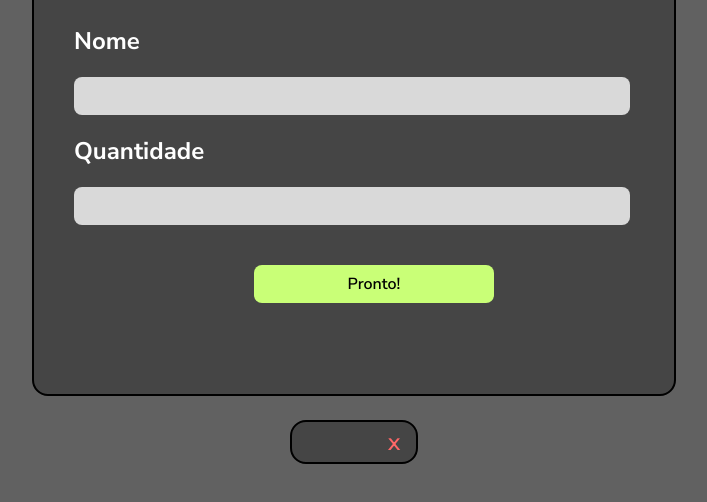
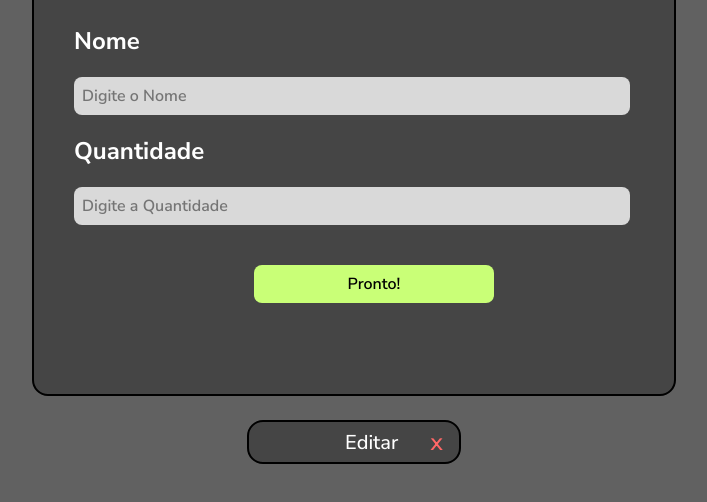
Before and after one commit to americanlucas/TO-DO-LIST, a plain HTML site: page index.html in a window 1280 px wide. Both pictures are taken after a click on the button "Pronto!". Shown: the part 212-714 px from the top of the page, without its empty margins (286-993 px from the left). Drawn offline with Linux system fonts and the light colour scheme.

Commit message:
Add update name and quantity

```diff
--- a/CSS/style.css
+++ b/CSS/style.css
@@ -116,7 +116,7 @@ main {
     background-color: #454545;
     display: flex;
     flex-direction: row;
-    height: auto;
+    height: fit-content;
     width: auto;
     color: white;
     font-family: var(--font-family);
@@ -139,6 +139,19 @@ main {
     font-weight: 500;
 }
 
+.editar-nome {
+    display: flex;
+    align-items: center;
+    justify-content: center;
+    padding-right: 32px;
+    cursor: pointer;
+}
+
+.editar-nome:hover {
+    color: rgb(255, 255, 110);
+    transition: 0.3s;
+}
+
 .btnRemove {
     display: flex;
     align-items: center;
--- a/JS/index.js
+++ b/JS/index.js
@@ -22,10 +22,25 @@ function mostrarInput() {
     btnRemove.classList.add('btnRemove')
     btnRemove.onclick = () => item.remove()
 
+    const editar = document.createElement('a')
+    editar.innerHTML = 'Editar'
+    editar.classList.add('editar-nome')
+    editar.onclick = () => {
+        const pergunta = prompt('<1> Nome; <2> Quantidade')
+        if (parseInt(pergunta) == 1) {
+            const texto = prompt('Digite o Nome:')
+            nome.innerHTML = `${texto}`
+        } else if (parseInt(pergunta) == 2) {
+            const texto = prompt('Digite a Quantidade:')
+            qtd.innerHTML = `${texto}`
+        } else {
+            alert('Opção inválida!')
+        }
+    }
+
     item.appendChild(qtd)
     item.appendChild(nome)
-
-
+    item.appendChild(editar)
     item.appendChild(btnRemove)
 
     div.appendChild(item)
--- a/index.html
+++ b/index.html
@@ -14,11 +14,11 @@
             <div class="inputs">
                 <div class="objeto-input">
                     <h2>Nome</h2>
-                    <input type="text" name="txtName" id="objeto-nome" style="font-family: var(--font-family); font-size: 16px; font-weight: 600; background-color: rgb(217, 217, 217);">
+                    <input type="text" name="txtName" id="objeto-nome" style="font-family: var(--font-family); font-size: 16px; font-weight: 600; background-color: rgb(217, 217, 217);" placeholder="Digite o Nome">
                 </div>
                 <div class="objeto-input">
                     <h2>Quantidade</h2>
-                    <input type="number" name="txtQtd" id="objeto-qtd" style="font-family: var(--font-family); font-size: 16px; font-weight: 600; background-color: rgb(217, 217, 217);">
+                    <input type="number" name="txtQtd" id="objeto-qtd" style="font-family: var(--font-family); font-size: 16px; font-weight: 600; background-color: rgb(217, 217, 217);" placeholder="Digite a Quantidade">
                 </div>
                 <div class="div-btn">
                     <button class="btn">Pronto!</button>
```
